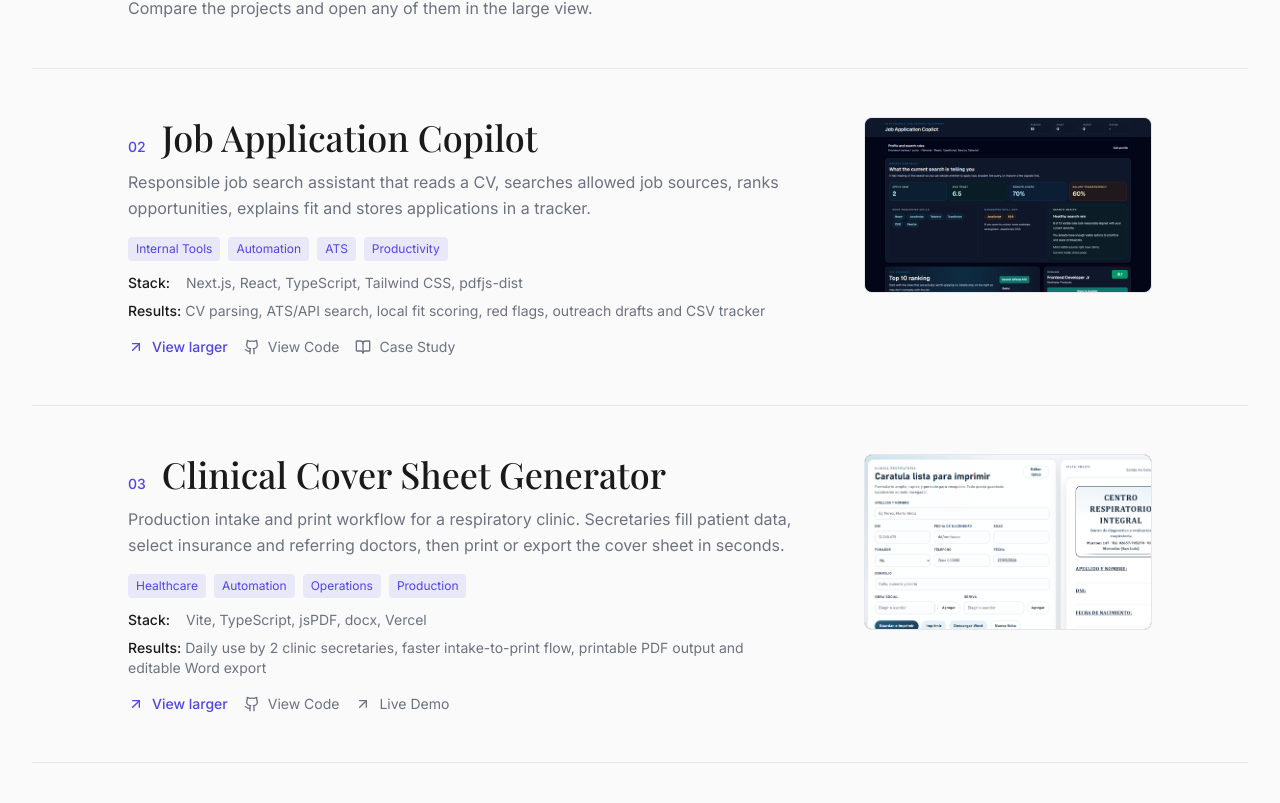
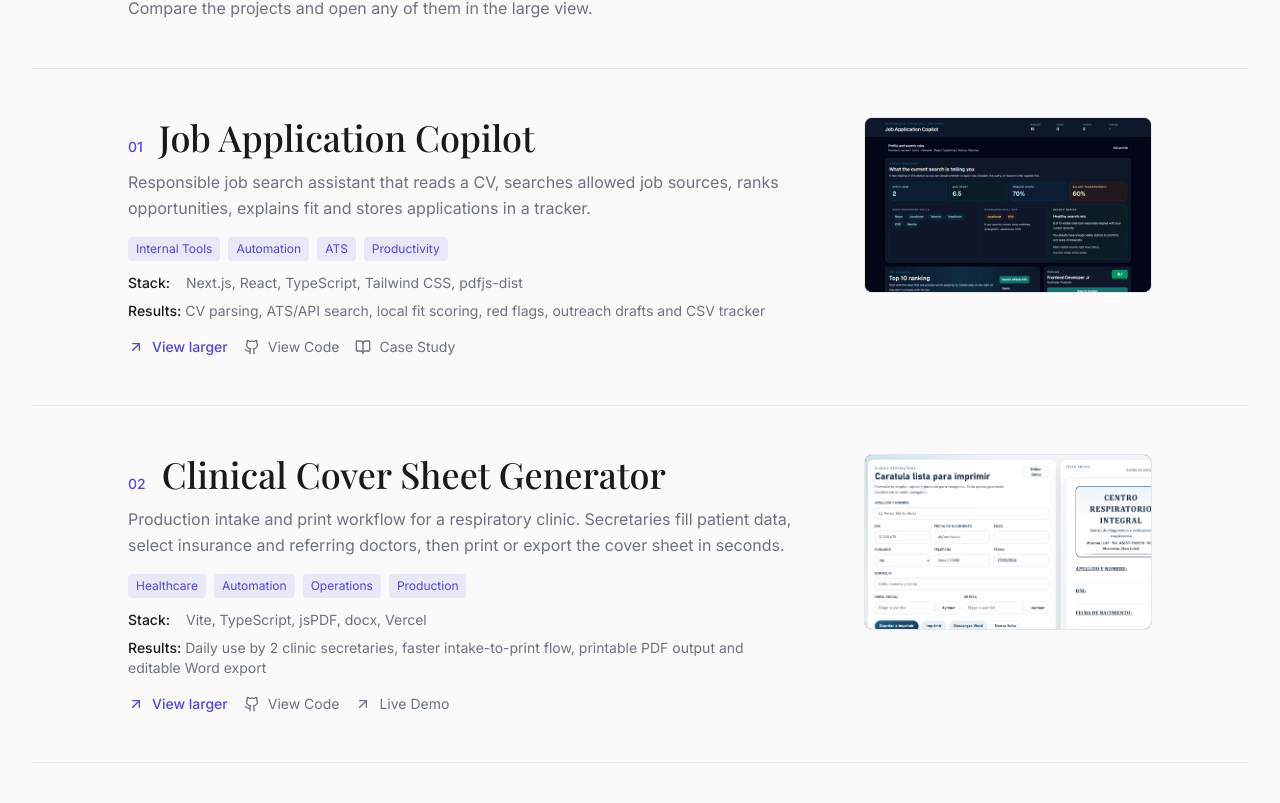
Before and after one commit to tonysoprano33/portfolio-lautaro-ortiz, a Next.js app: page / in a window 1280 px wide. Shown: the part 1897-2700 px from the top of the page. Built offline with nearby package versions, Linux system fonts and the light colour scheme.

Commit message:
Fix visible project numbering in list

```diff
--- a/src/components/Projects.tsx
+++ b/src/components/Projects.tsx
@@ -106,8 +106,9 @@
         </div>
 
         <div className="space-y-0">
-          {secondaryProjects.map((project) => {
+          {secondaryProjects.map((project, index) => {
             const projectKey = projectKeyMap[project.id];
+            const displayNumber = String(index + 1).padStart(2, "0");
 
             // Get translations safely
             const details = projectKey ? t.projectDetails[projectKey] : null;
@@ -133,7 +134,7 @@
                 <div className="flex flex-col lg:flex-row justify-between items-start gap-6">
                   <div className="flex-1">
                     <div className="flex items-baseline gap-4 mb-3">
-                      <span className="text-accent text-sm font-medium">0{project.id}</span>
+                      <span className="text-accent text-sm font-medium">{displayNumber}</span>
                       <h3 className="font-display text-2xl sm:text-3xl md:text-4xl font-medium group-hover:text-accent transition-colors">
                         {projectTitle}
                       </h3>
```
